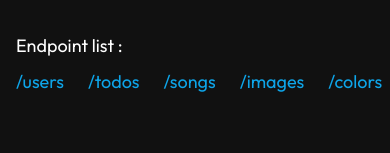
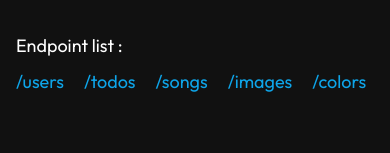
Before and after one commit to radespratama/jetcap, a Next.js app: page /guide in a window 390 px wide. Shown: the part 288-441 px from the top of the page. Built offline with nearby package versions, Linux system fonts and the light colour scheme; no server answers.

Commit message:
fix responsive guide page

```diff
--- a/src/layouts/Guidepage/Intro.tsx
+++ b/src/layouts/Guidepage/Intro.tsx
@@ -23,7 +23,7 @@ export default function Intro() {
         </p>
         <div className="text-white text-lg mt-8">
           Endpoint list :
-          <ul className="flex space-x-6 mt-2 cursor-pointer">
+          <ul className="flex flex-wrap space-x-5 sm:space-x-6 mt-2 cursor-pointer">
             {EndpointList.map((endpoint) => (
               <li className="text-sky-500" key={endpoint.id}>
                 <A href={`${process.env.PUBLIC_API}${endpoint.path}`} target="_blank">
```
